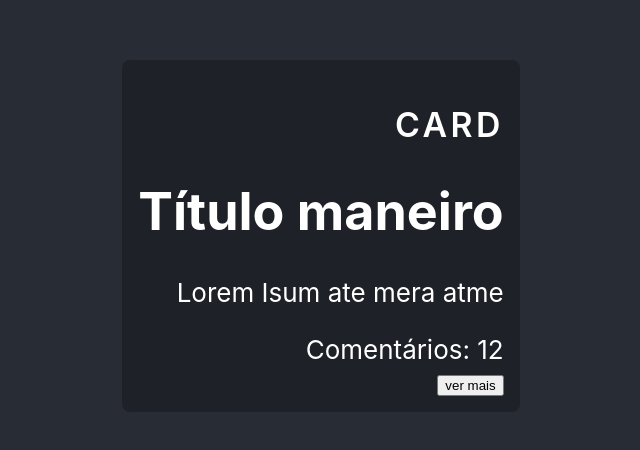
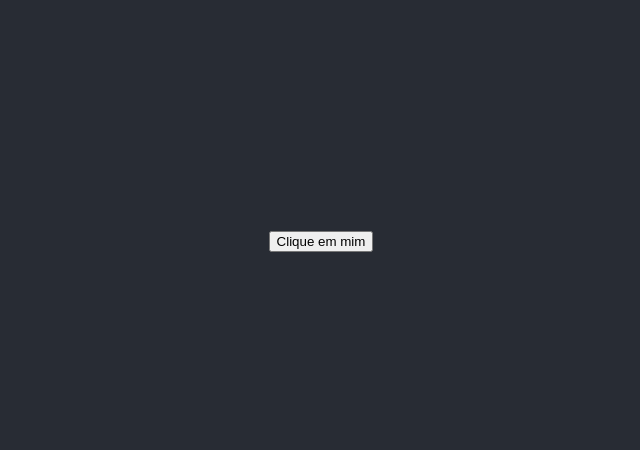
Before and after one commit to cadugr/erjs, a React (Create React App) app: page / in a window 1280 px wide. Shown: the part 164-614 px from the top of the page, without its empty margins (319-959 px from the left). Built offline with nearby package versions, Linux system fonts and the light colour scheme; the HTML template or start-up script is replaced by a standard one.

Commit message:
Código das aulas 2.26 a 2.28

```diff
--- a/src/App.tsx
+++ b/src/App.tsx
@@ -1,22 +1,39 @@
-import { useState } from 'react';
+import React from 'react';
 import './App.css';
-import Card from './components/Card';
-import Post from './components/Post';
 
 
 function App() {
-  const [post] = useState({
-    title: 'Título maneiro',
-    content: 'Lorem Isum ate mera atme'
-  })
+  console.log('renderizou app')
+  // const [post, setPost] = useState<PostObject | undefined>({
+  //   title: 'Título maneiro',
+  //   content: 'Lorem Isum ate mera atme'
+  // })
   //Quando abrimos e fechamos um componente e passamos um conte[udo pra ele, as props deste componente passam a ter
   //a propriedade children
+  //renderizando condicionalmente desta forma, ficamos obrigados a retornar o componente inteiro.
+  // if(!post)
+  //   return <h1>404 - Post não encontrado</h1>
+  /**A manipulação de eventos dentro do React, acontece por meio de atributos. */
+
+  function handleClick(e: React.MouseEvent<HTMLButtonElement, MouseEvent>) {
+    e.preventDefault()
+  }
+
   return (
     <div className="App">
       <header className="App-header">
-        <Card align='right' title='Card'>
-          <Post post={post} totalComments={12}/>
-        </Card>
+        {/* {
+          !!post &&
+            <Card align='right' title='Card'>
+              <Post post={post} totalComments={12}/>
+            </Card>
+
+        } */}
+        <form action='/test'>
+          <button onClick={handleClick}>
+            Clique em mim
+          </button>
+        </form>
       </header>
     </div>
   );
--- a/src/components/Button.tsx
+++ b/src/components/Button.tsx
@@ -12,6 +12,7 @@
 
 interface ButtonState {
     alreadyClicked: boolean
+    timerId?: NodeJS.Timeout
 }
 
 class Button extends Component<ButtonProps, ButtonState> {
@@ -26,12 +27,39 @@
         }
     }
 
+    // componentDidMount() {
+    //     setTimeout(() => {
+    //         this.setState({
+    //             alreadyClicked: false
+    //         })
+    //     }, 5000)
+    // }
+
+    // componentDidUpdate (prevProps: ButtonProps, prevState: ButtonState) {
+    //     //podemos dentro deste método do ciclo de vida, fazer algumas comparações com os estados anteriores
+    //     console.log('anterior: ', prevState)
+    //     console.log('atual: ', this.state)
+    // }
+
+    // componentDidMount () {
+    //     const timerId = setInterval(() => {
+    //       console.log('to rodando')
+    //     }, 5000)
+    //     this.setState({ timerId })
+    //   }
+
+    //   componentWillUnmount () {
+    //     console.log('Button será desmontado')
+    //     if (this.state.timerId)
+    //       clearInterval(this.state.timerId)
+    //   }
+
+
     render() {
         /**Um componente baseado em classe já trás o props.children automaticamente
          * devido ä versão do React, utilizar o this.props.children apresenta erro, o que podemos resolver, alterando a
          * extensão do arquivo de tsx para jsx
         */
-        console.log(this.props)
         return <button
                 onClick={() => {
                     this.setState({
--- a/src/components/Card.tsx
+++ b/src/components/Card.tsx
@@ -1,4 +1,4 @@
-import { PropsWithChildren
+import { PropsWithChildren, useState
 //    ReactNode
 }
 from "react"
@@ -37,15 +37,22 @@
      * Falando um pouco de componentes baseados em classe, os mesmos estão caindo em desuso por ter uma api mais verbosa
      */
     //abaixo utilizamos uma trick para renderizar nosso css de forma dinamica
+    const [showButton, setShowButton] = useState(true)
+
+
     return <C.Wrapper align={props.align || 'left'}>
         <C.Title>{props.title}</C.Title>
         {props.children}
         <div>
-            <Button
-                onClick={() => console.log('batata')}
-                >
-                ver mais
-            </Button>
+            {
+                showButton &&
+                <Button
+                    onClick={() => setShowButton(false)}
+                    >
+                    ver mais
+                </Button>
+
+            }
         </div>
     </C.Wrapper>
 }
--- a/src/components/Post.tsx
+++ b/src/components/Post.tsx
@@ -11,7 +11,6 @@
 }
 
 export default function Post (props: PostProps) {
-    console.log('Post foi renderizado')
     return <div>
         <h1>{props.post.title}</h1>
         <p>{props.post.content}</p>
```
Also changed, not shown: src/anotacoes.txt (added).
